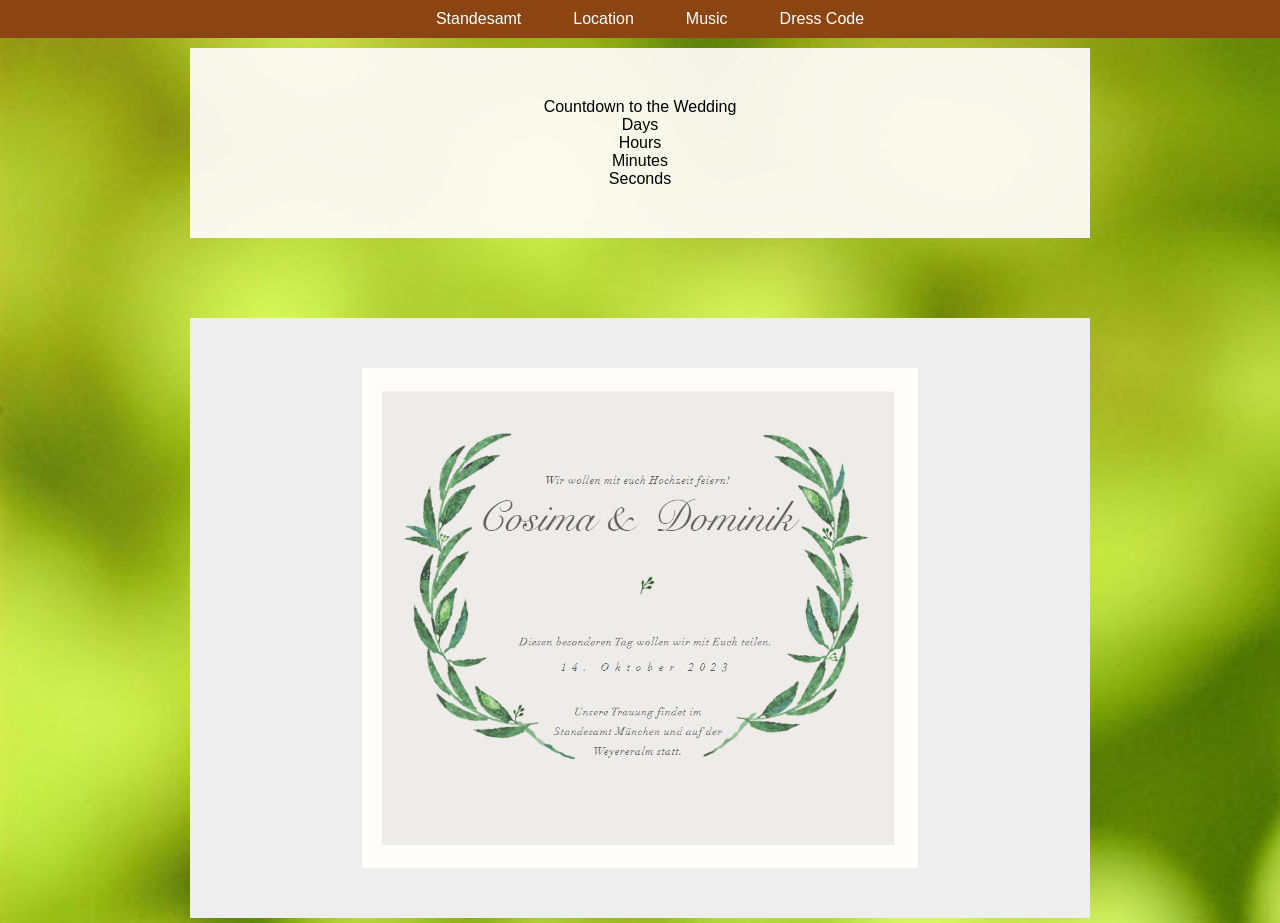
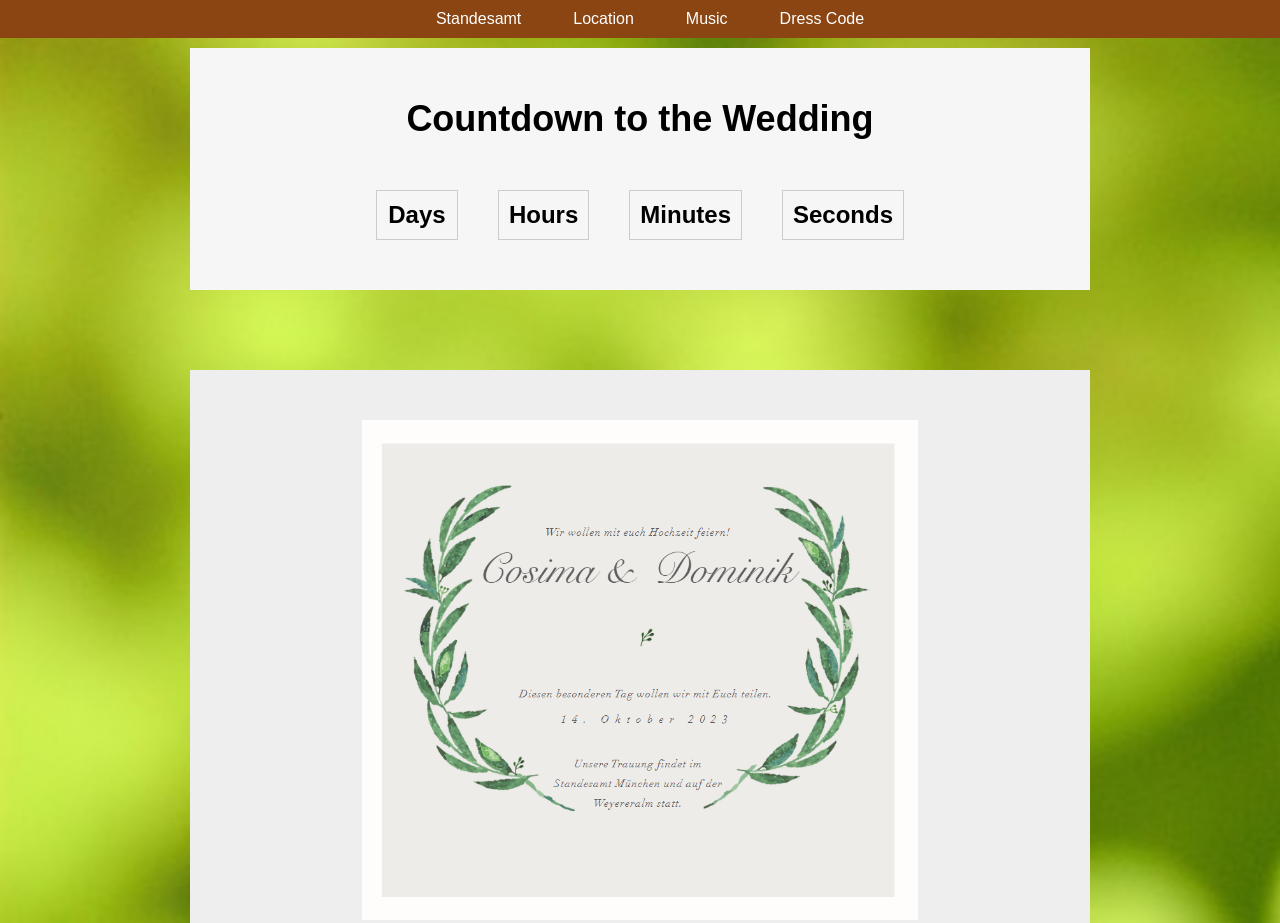
Before and after one commit to Dom-Dermann/wedweb, a plain HTML site: page index.html in a window 1280 px wide. Shown: the top 923 px of the page. Drawn offline with Linux system fonts and the light colour scheme; some packages are replaced by stand-ins of ours.

Commit message:
Update style.css

```diff
--- a/style.css
+++ b/style.css
@@ -95,3 +95,29 @@ section::before {
   max-height: 100%;
   object-fit: contain;
 }
+
+#countdown {
+  background-color: #f6f6f6;
+  padding: 50px;
+  text-align: center;
+}
+
+.countdown-text {
+  font-size: 36px;
+  font-weight: bold;
+  margin-bottom: 50px;
+}
+
+.countdown-timer {
+  display: flex;
+  justify-content: center;
+}
+
+.countdown-timer div {
+  margin: 0 20px;
+  font-size: 24px;
+  font-weight: bold;
+  border: 1px solid #ccc;
+  padding: 10px;
+  min-width: 60px;
+}
```
